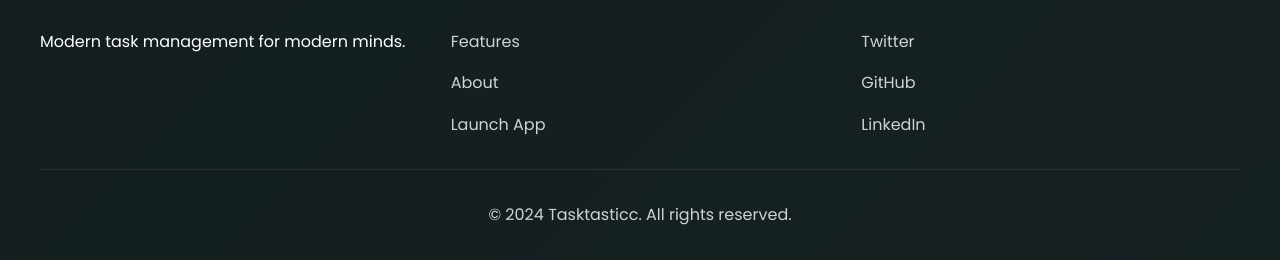
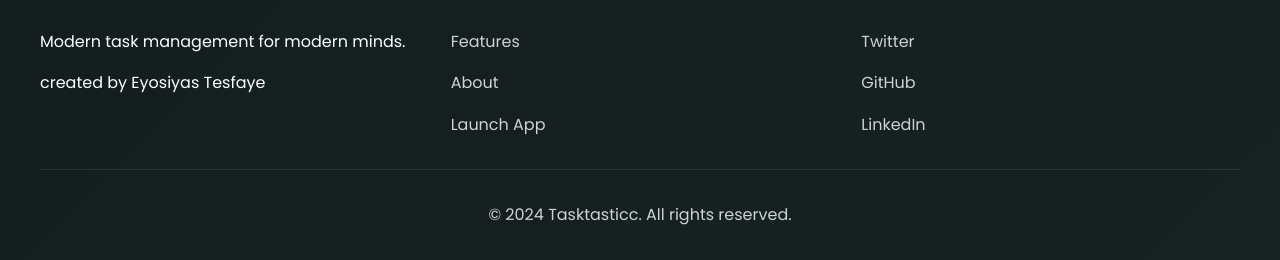
Before and after one commit to eyosiJ/Tasktasic, a plain HTML site: page index.html in a window 1280 px wide. Shown: the part 1850-2110 px from the top of the page. Drawn offline with Linux system fonts and the light colour scheme.

Commit message:
Updated the footer part

```diff
--- a/index.html
+++ b/index.html
@@ -73,6 +73,8 @@
             <div class="footer-section">
                 <h3>Tasktasticc</h3>
                 <p>Modern task management for modern minds.</p>
+                <p>created by Eyosiyas Tesfaye</p>
+
             </div>
             <div class="footer-section">
                 <h3>Quick Links</h3>
```
